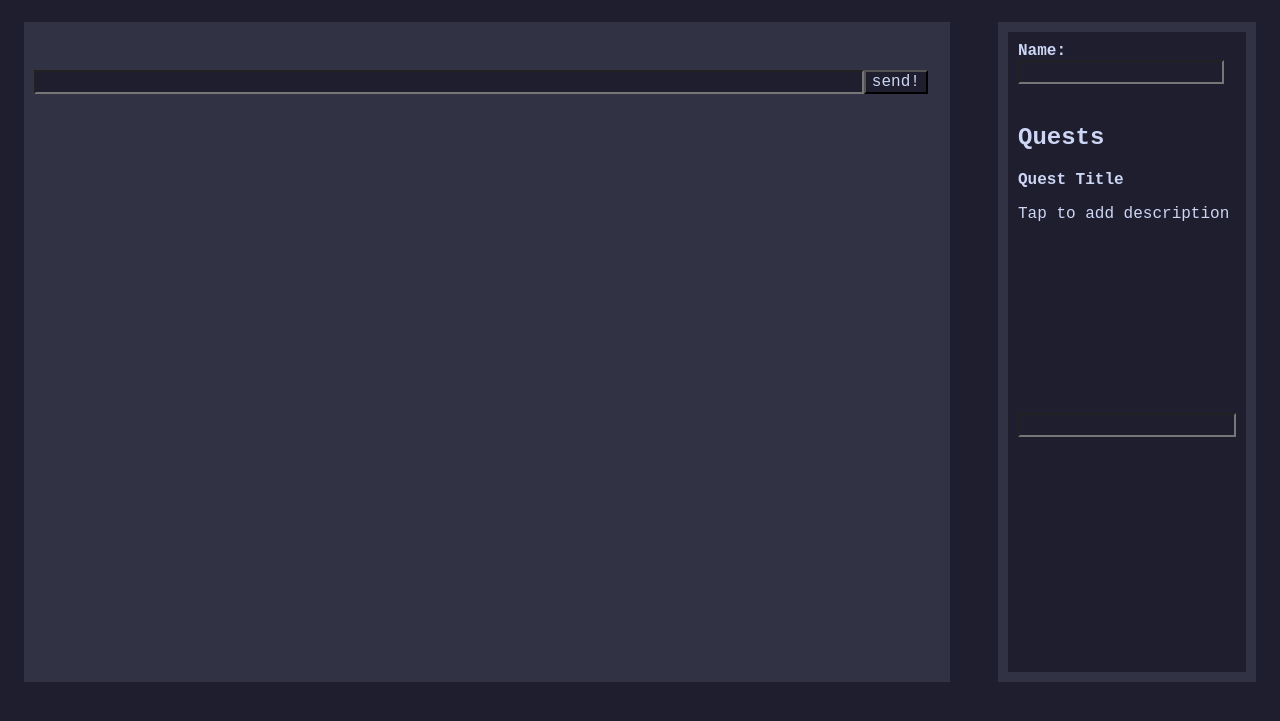
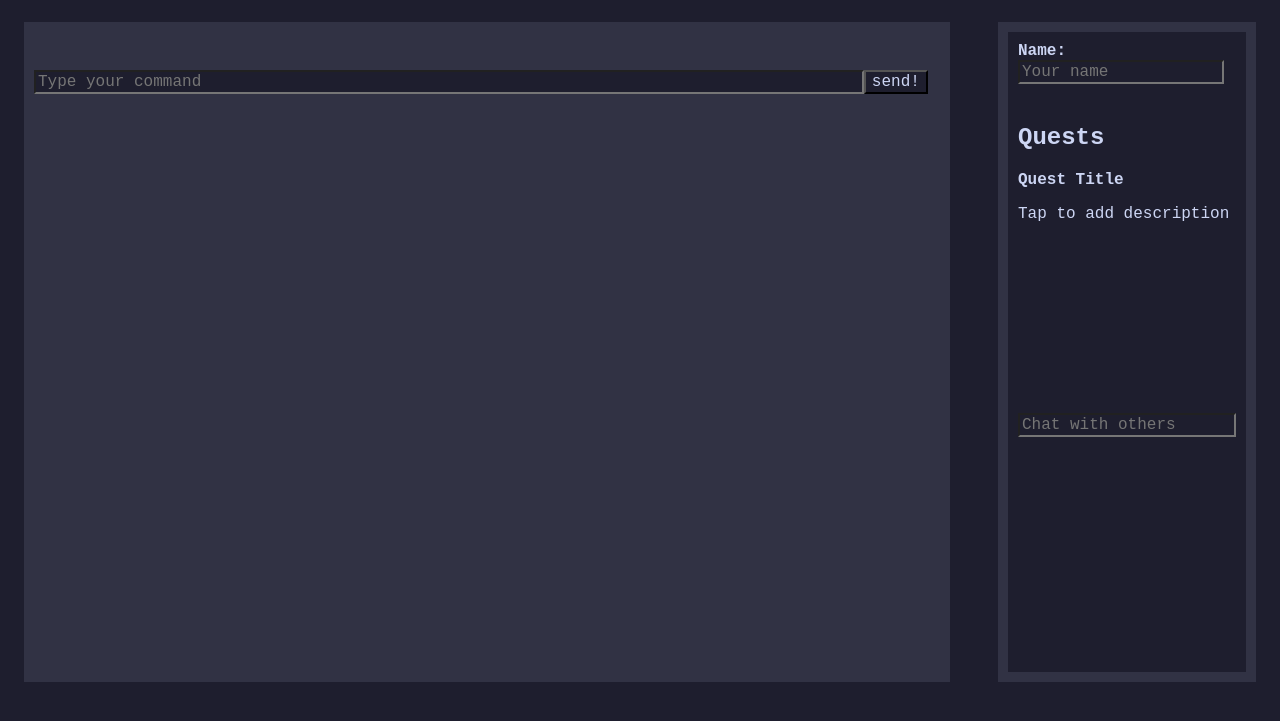
Before and after one commit to ASZM101/terminalquest, a plain HTML site: page index.html in a window 1280 px wide. Shown: the part 77-798 px from the top of the page. Drawn offline with nearby package versions, Linux system fonts and the light colour scheme.

Commit message:
Added placeholders to inputs

```diff
--- a/index.html
+++ b/index.html
@@ -12,11 +12,11 @@
 
         <h1>Terminal Quest</h1>
         <div id = "stuff">
-            <div id = "terminal"><div id = "terminal-text"></div><br /><input id = "terminal-input"><button id = "terminal-submit" onclick = "sendTerminalCommand()">send!</button></div>
+            <div id = "terminal"><div id = "terminal-text"></div><br /><input id = "terminal-input" placeholder="Type your command"><button id = "terminal-submit" onclick = "sendTerminalCommand()">send!</button></div>
             <div id = "sidebar">
-                <div><b>Name:</b><input id = "name"></div>
+                <div><b>Name:</b><input id = "name" placeholder="Your name"></div>
                 <div id = "quests"><h2>Quests</h2><h3 id = "quest-title">Quest Title</h3><p id = "quest-description">Tap to add description</p></div>
-                <div id = "chat"><div id= "chat-message"></div><input id = "chat-input"></div>
+                <div id = "chat"><div id= "chat-message"></div><input id = "chat-input" placeholder="Chat with others"></div>
             </div>
         </div>
         <script src="script.js"></script>
```
